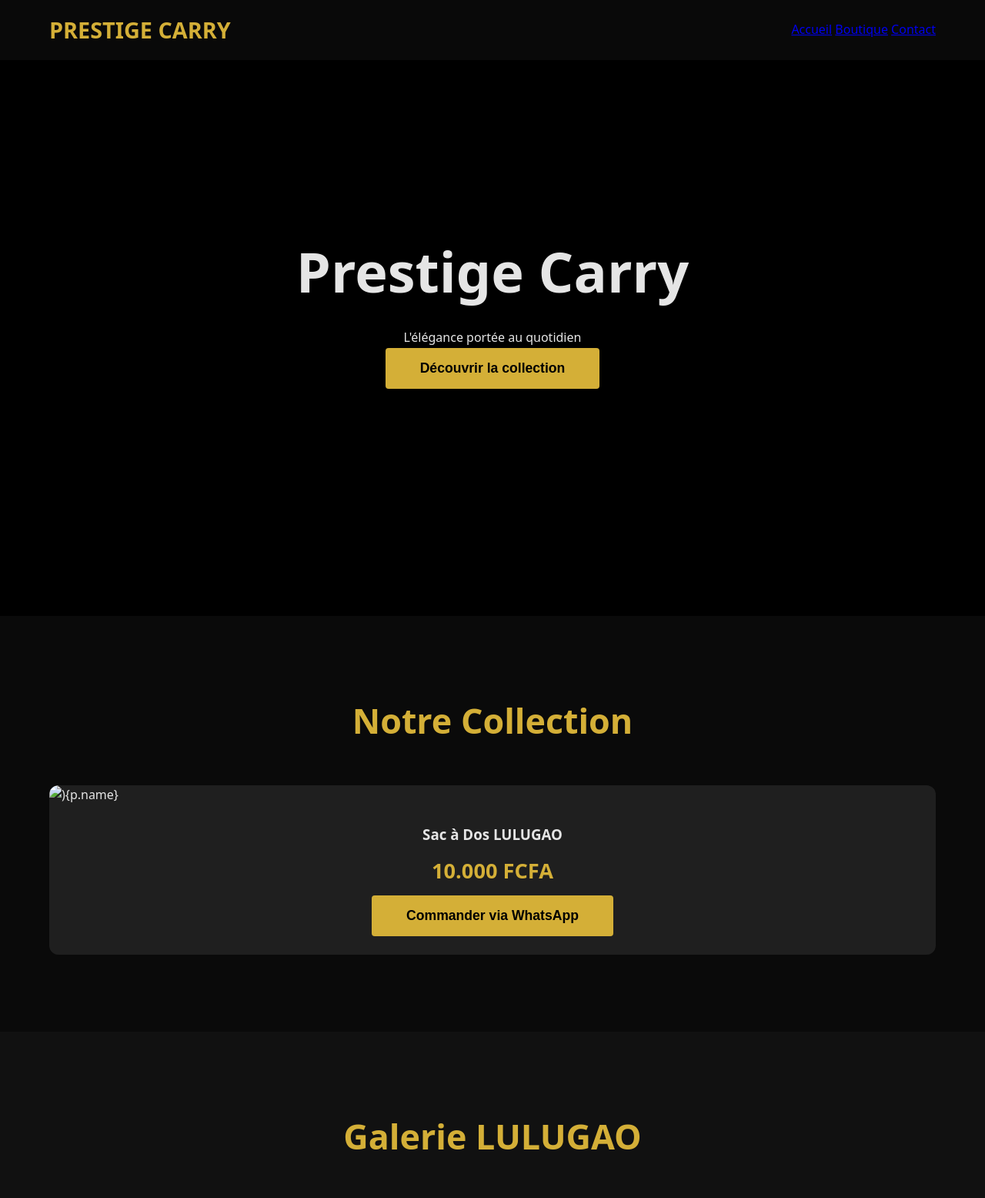
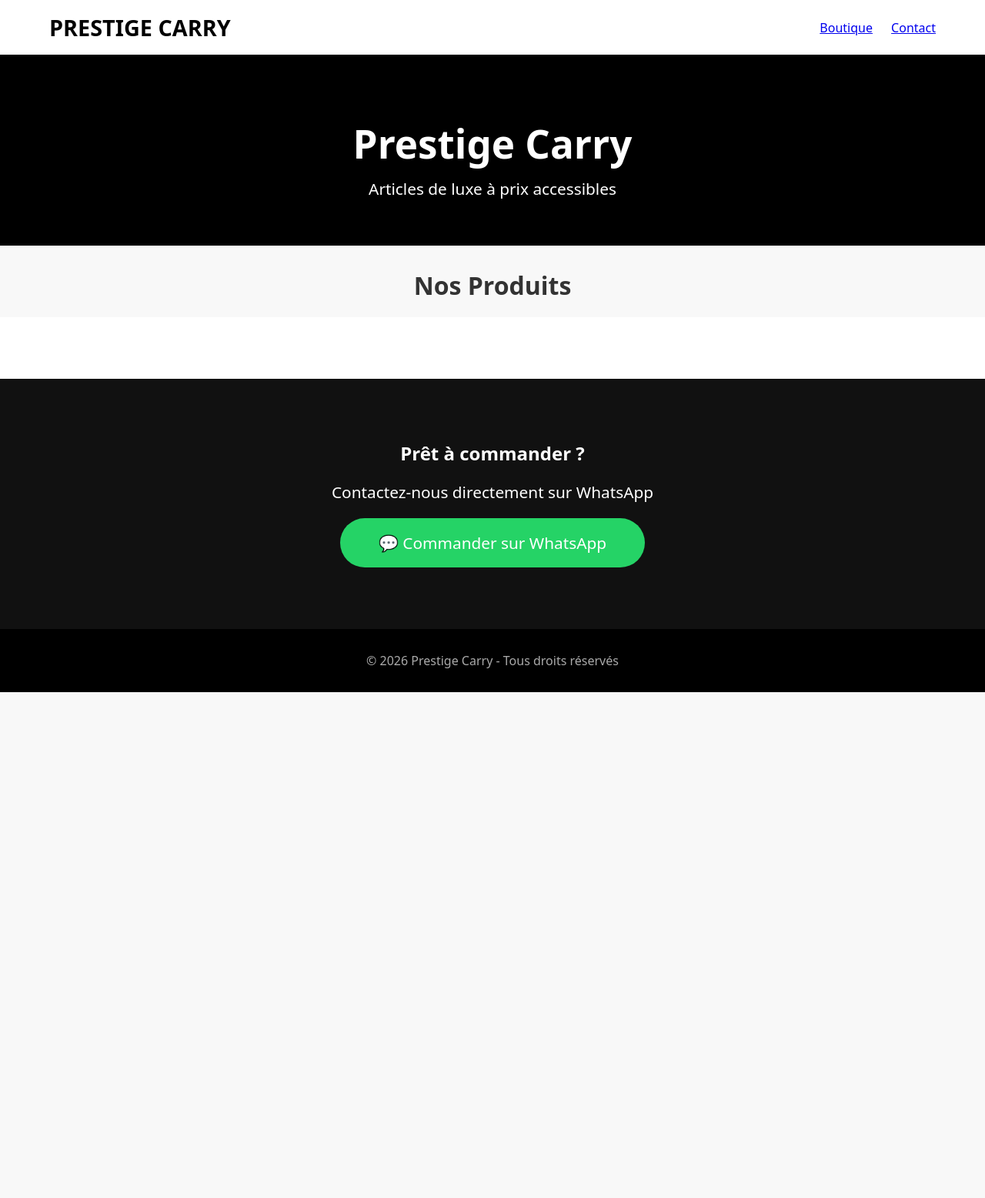
Before and after one commit to adjouasolangebrahima-prog/prestige-carry, a plain HTML site: page index.html in a window 1280 px wide. Shown: the top 1556 px of the page at 77% size. After the commit the page ends 899 px from the top, so only its background shows below. Drawn offline with Linux system fonts and the light colour scheme; grey boxes are pictures that could not be loaded.

Commit message:
Update index.html

```diff
--- a/index.html
+++ b/index.html
@@ -1,4 +1,5 @@
- <!DOCTYPE html>
+
+<!DOCTYPE html>
 <html lang="fr">
 <head>
   <meta charset="UTF-8">
@@ -9,63 +10,77 @@
     * { margin:0; padding:0; box-sizing:border-box; }
     body {
       font-family: system-ui, sans-serif;
-      background: var(--noir);
-      color: #e5e5e5;
-      line-height: 1.6;
+      background: #f8f8f8;
+      color: #333;
     }
     header {
-      position: fixed; top:0; left:0; right:0;
-      background: rgba(10,10,10,0.95);
+      background: white;
       padding: 1rem 5%;
+      position: sticky;
+      top: 0;
+      z-index: 1000;
+      box-shadow: 0 2px 10px rgba(0,0,0,0.1);
       display: flex;
       justify-content: space-between;
       align-items: center;
-      z-index: 1000;
     }
-    .logo { font-size: 1.8rem; font-weight: 700; color: var(--or); }
+    .logo { font-size: 1.8rem; font-weight: 700; color: #000; }
 
     .hero {
-      height: 100vh;
-      background: linear-gradient(rgba(0,0,0,0.75), rgba(0,0,0,0.85)), #000;
-      display: flex;
-      align-items: center;
-      justify-content: center;
+      background: #000;
+      color: white;
       text-align: center;
-      padding: 0 5%;
+      padding: 80px 5% 60px;
     }
-    h1 { font-size: 4.5rem; margin-bottom: 1rem; }
-    .btn { background: var(--or); color: black; padding: 16px 45px; border: none; font-size: 1.1rem; font-weight: bold; cursor: pointer; border-radius: 4px; }
+    .hero h1 { font-size: 3.2rem; margin-bottom: 10px; }
+    .hero p { font-size: 1.3rem; }
 
-    section { padding: 100px 5%; }
-    h2 { font-size: 2.8rem; text-align: center; margin-bottom: 3rem; color: var(--or); }
-
-    .products, .gallery {
+    .products {
       display: grid;
-      grid-template-columns: repeat(auto-fit, minmax(300px, 1fr));
-      gap: 2rem;
+      grid-template-columns: repeat(auto-fit, minmax(280px, 1fr));
+      gap: 20px;
+      padding: 40px 5%;
+      background: white;
     }
-    .product-card, .gallery img {
-      background: var(--gris);
+    .product-card {
+      background: white;
+      border: 1px solid #eee;
       border-radius: 12px;
       overflow: hidden;
+      box-shadow: 0 4px 15px rgba(0,0,0,0.1);
+      transition: transform 0.3s;
     }
-    .product-card img, .gallery img {
+    .product-card:hover { transform: translateY(-8px); }
+    .product-card img {
       width: 100%;
-      height: 420px;
+      height: 320px;
       object-fit: cover;
     }
-    .price { color: var(--or); font-size: 1.7rem; font-weight: 700; margin: 10px 0; }
-
-    .social a {
-      color: #ccc;
-      font-size: 2rem;
-      margin: 0 15px;
-      text-decoration: none;
+    .product-info {
+      padding: 15px;
+      text-align: center;
     }
-    footer {
-      text-align: center;
-      padding: 3rem;
-      background: #000;
+    .price {
+      font-size: 1.6rem;
+      font-weight: bold;
+      color: #e30613;
+      margin: 8px 0;
+    }
+    .old-price {
+      text-decoration: line-through;
+      color: #999;
+      font-size: 1rem;
+    }
+    .btn {
+      background: #e30613;
+      color: white;
+      padding: 12px;
+      border: none;
+      width: 100%;
+      font-weight: bold;
+      border-radius: 6px;
+      margin-top: 10px;
+      cursor: pointer;
     }
   </style>
 </head>
@@ -74,61 +89,44 @@
   <header>
     <div class="logo">PRESTIGE CARRY</div>
     <nav>
-      <a href="#accueil">Accueil</a>
-      <a href="#boutique">Boutique</a>
+      <a href="#boutique" style="margin-right:20px;">Boutique</a>
       <a href="#contact">Contact</a>
     </nav>
   </header>
 
-  <section id="accueil" class="hero">
-    <div>
-      <h1>Prestige Carry</h1>
-      <p>L'élégance portée au quotidien</p>
-      <button class="btn" onclick="document.getElementById('boutique').scrollIntoView({behavior:'smooth'})">
-        Découvrir la collection
-      </button>
-    </div>
+  <section class="hero">
+    <h1>Prestige Carry</h1>
+    <p>Articles de luxe à prix accessibles</p>
   </section>
 
   <section id="boutique">
-    <h2>Notre Collection</h2>
+    <h2 style="text-align:center; margin:30px 0 20px; font-size:2rem;">Nos Produits</h2>
     <div class="products" id="products"></div>
   </section>
 
-  <section id="galerie" style="background:#111;">
-    <h2>Galerie LULUGAO</h2>
-    <div class="gallery">
-      <img src="https://i.imgur.com/3vK8z9L.jpg" alt="Sac LULUGAO">
-      <img src="https://i.imgur.com/2nd-image.jpg" alt="Sac LULUGAO 2"> <!-- Remplace si besoin -->
-      <img src="https://i.imgur.com/3rd-image.jpg" alt="Sac LULUGAO 3">
-    </div>
-  </section>
-
-  <section id="contact" style="background:#111; text-align:center;">
-    <h2>Contact & Commande</h2>
-    <p>Commandez directement via WhatsApp</p>
+  <section id="contact" style="background:#111; color:white; text-align:center; padding:80px 5%;">
+    <h2>Prêt à commander ?</h2>
+    <p style="font-size:1.3rem; margin:20px 0;">Contactez-nous directement sur WhatsApp</p>
     <a href="https://wa.me/2250554983012?text=Bonjour%20Prestige%20Carry%2C%20je%20veux%20le%20Sac%20LULUGAO"
-       class="btn" style="background:#25D366; display:inline-block; margin:20px 0;" target="_blank">
+       style="background:#25D366; color:white; padding:18px 50px; border-radius:50px; text-decoration:none; display:inline-block; font-size:1.3rem;">
       💬 Commander sur WhatsApp
     </a>
   </section>
 
-  <footer>
-    <p>Suivez-nous</p>
-    <div class="social">
-      <a href="#" target="_blank">📸 Instagram</a>
-      <a href="#" target="_blank">📘 Facebook</a>
-      <a href="#" target="_blank">🐦 X</a>
-    </div>
-    <p style="margin-top:30px;">© 2026 Prestige Carry - Tous droits réservés</p>
+  <footer style="text-align:center; padding:30px; background:#000; color:#aaa;">
+    © 2026 Prestige Carry - Tous droits réservés
   </footer>
 
   <script>
-    const products = [{
-      name: "Sac à Dos LULUGAO",
-      price: "10.000 FCFA",
-      image: "https://i.imgur.com/3vK8z9L.jpg"
-    }];
+    const products = [
+      {
+        name: "Sac à Dos LULUGAO",
+        price: "10.000 FCFA",
+        oldPrice: "15.000 FCFA",
+        image: "https://i.imgur.com/3vK8z9L.jpg"
+      }
+      // Ajoute d'autres produits ici plus tard
+    ];
 
     const container = document.getElementById('products');
     products.forEach(p => {
@@ -136,10 +134,11 @@
       card.className = 'product-card';
       card.innerHTML = `
         <img src="\( {p.image}" alt=" \){p.name}">
-        <div class="product-info" style="padding:1.5rem; text-align:center;">
+        <div class="product-info">
           <h3>${p.name}</h3>
           <div class="price">${p.price}</div>
-          <button class="btn" onclick="window.open('https://wa.me/2250554983012?text=Bonjour%2C%20je%20veux%20le%20Sac%20%C3%A0%20Dos%20LULUGAO%20%C3%A0%2010.000%20FCFA', '_blank')">
+          \( {p.oldPrice ? `<div class="old-price"> \){p.oldPrice}</div>` : ''}
+          <button class="btn" onclick="window.open('https://wa.me/2250554983012?text=Bonjour%2C%20je%20veux%20le%20Sac%20LULUGAO%20%C3%A0%2010.000%20FCFA', '_blank')">
             Commander via WhatsApp
           </button>
         </div>
```
